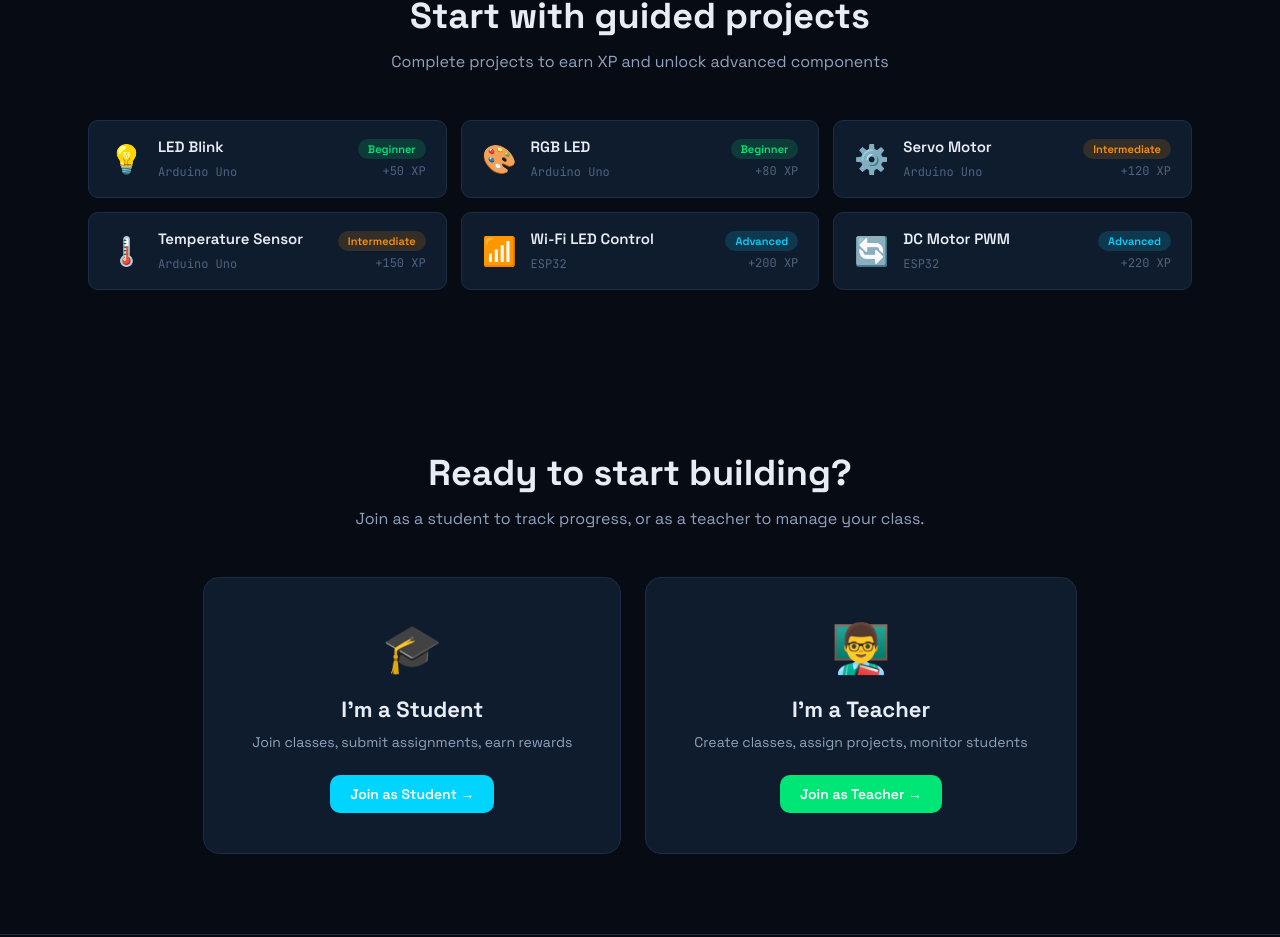
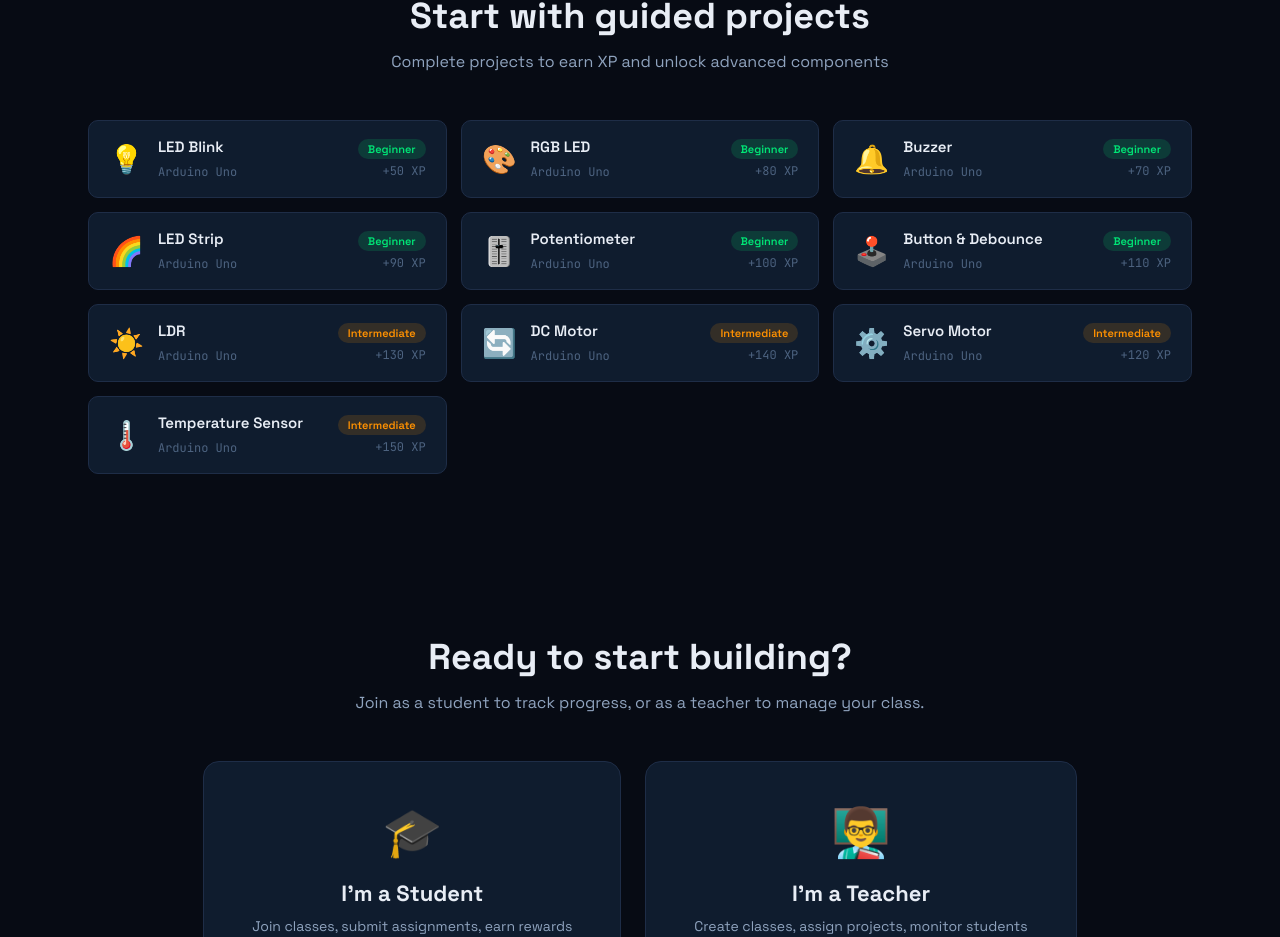
Before and after one commit to Satvik-Sharma511/OpenHW-studio-frontend, a React (Vite) app: page / in a window 1280 px wide. Shown: the part 1585-2522 px from the top of the page. Built offline with nearby package versions, Linux system fonts and the light colour scheme; no server answers; what @openhw/emulator would draw is missing.

Commit message:
Add all Demo projects to the landing page

```diff
--- a/src/pages/LandingPage.jsx
+++ b/src/pages/LandingPage.jsx
@@ -5,10 +5,14 @@ import { useAuth } from '../context/AuthContext.jsx'
 const exampleProjects = [
   { title: 'LED Blink', slug: 'led-blink', board: 'Arduino Uno', difficulty: 'Beginner', icon: '💡', points: 50 },
   { title: 'RGB LED', slug: 'rgb-led', board: 'Arduino Uno', difficulty: 'Beginner', icon: '🎨', points: 80 },
+  { title: 'Buzzer', slug: 'buzzer', board: 'Arduino Uno', difficulty: 'Beginner', icon: '🔔', points: 70 },
+  { title: 'LED Strip', slug: 'led-strip', board: 'Arduino Uno', difficulty: 'Beginner', icon: '🌈', points: 90 },
+  { title: 'Potentiometer', slug: 'potentiometer', board: 'Arduino Uno', difficulty: 'Beginner', icon: '🎚️', points: 100 },
+  { title: 'Button & Debounce', slug: 'button-debounce', board: 'Arduino Uno', difficulty: 'Beginner', icon: '🕹️', points: 110 },
+  { title: 'LDR', slug: 'ldr', board: 'Arduino Uno', difficulty: 'Intermediate', icon: '☀️', points: 130 },
+  { title: 'DC Motor', slug: 'dc-motor', board: 'Arduino Uno', difficulty: 'Intermediate', icon: '🔄', points: 140 },
   { title: 'Servo Motor', slug: 'servo-motor', board: 'Arduino Uno', difficulty: 'Intermediate', icon: '⚙️', points: 120 },
   { title: 'Temperature Sensor', slug: 'temperature-sensor', board: 'Arduino Uno', difficulty: 'Intermediate', icon: '🌡️', points: 150 },
-  { title: 'Wi-Fi LED Control', slug: 'wifi-led-control', board: 'ESP32', difficulty: 'Advanced', icon: '📶', points: 200 },
-  { title: 'DC Motor PWM', slug: 'dc-motor-pwm', board: 'ESP32', difficulty: 'Advanced', icon: '🔄', points: 220 },
 ]
 
 export default function LandingPage() {
```
